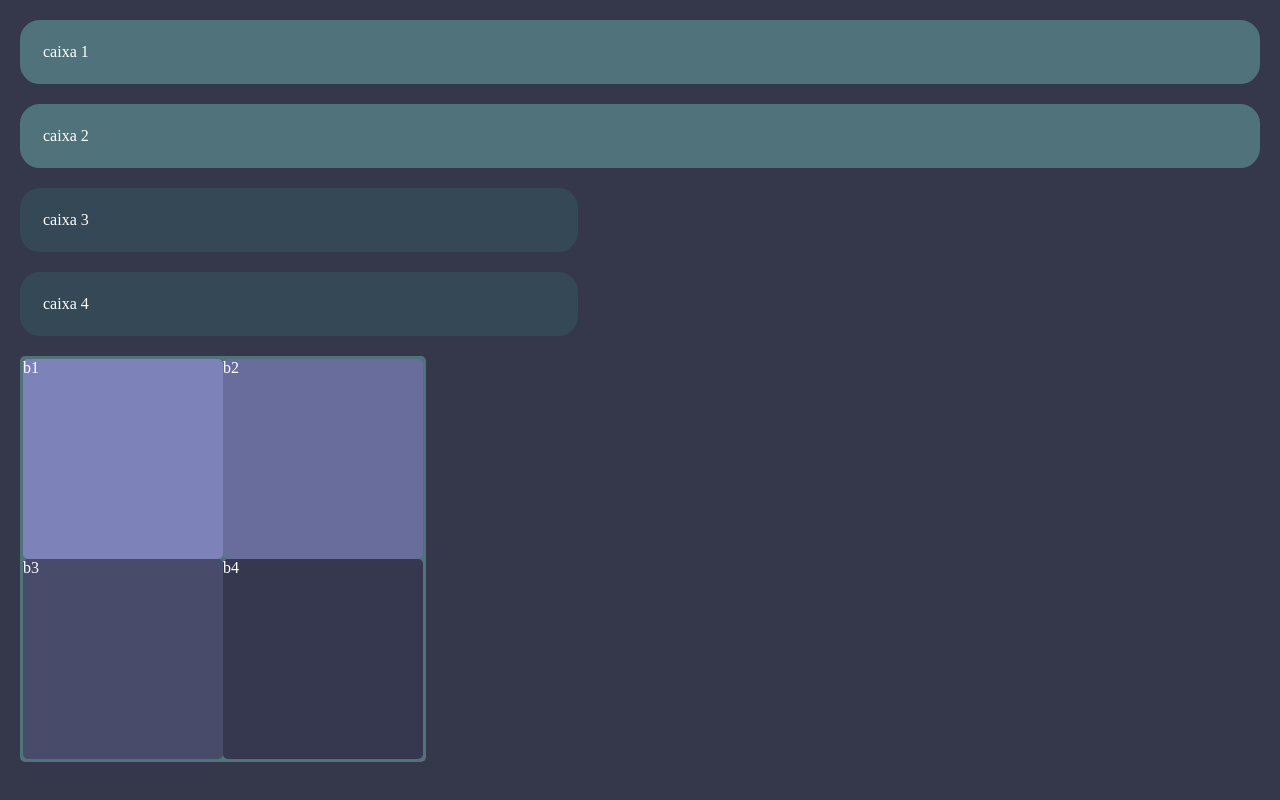
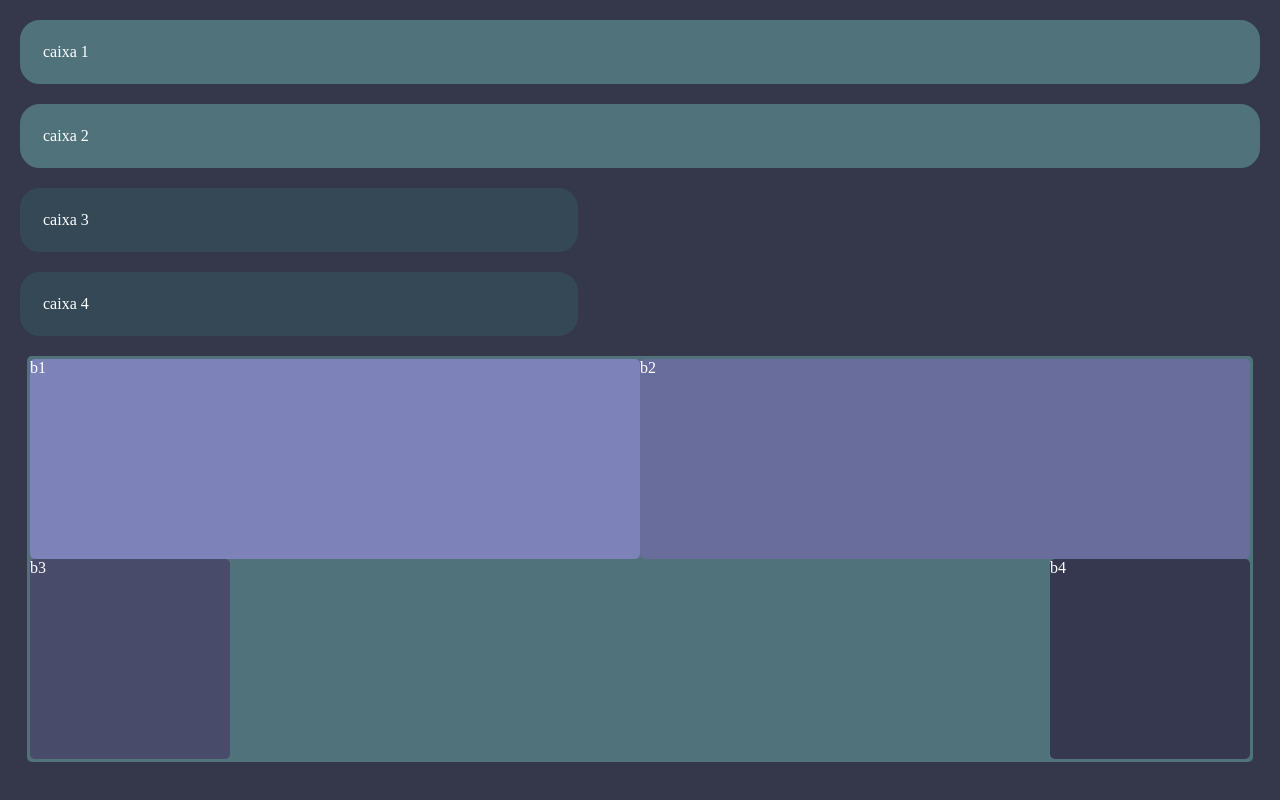
Before and after one commit to SarahElizabeteTDS/teste-caixas-HTML-CSS, a plain HTML site: page index.html in a window 1280 px wide. Drawn offline with Linux system fonts and the light colour scheme.

Commit message:
Update style.css

```diff
--- a/style.css
+++ b/style.css
@@ -28,14 +28,17 @@ div
 
 .conteiner
 {
-    width: 400px;
-    height: 400px;
+    width: 1220px;
+    min-height: 400px;
     padding: 0;
     border-radius: 5px;
+    overflow: auto;
+    margin: 20px auto;
 }
 
 .bloco
 {
+    box-sizing: border-box;
     margin: 0;
     width: 200px;
     height: 200px;
@@ -48,6 +51,7 @@ div
 {
     background: #7d82b8;
     float: left;
+    width: 50%;
 }
 
 
@@ -55,6 +59,7 @@ div
 {
     background: #696d9b;
     float: right;
+    width: 50%;
 }
 
 
```
